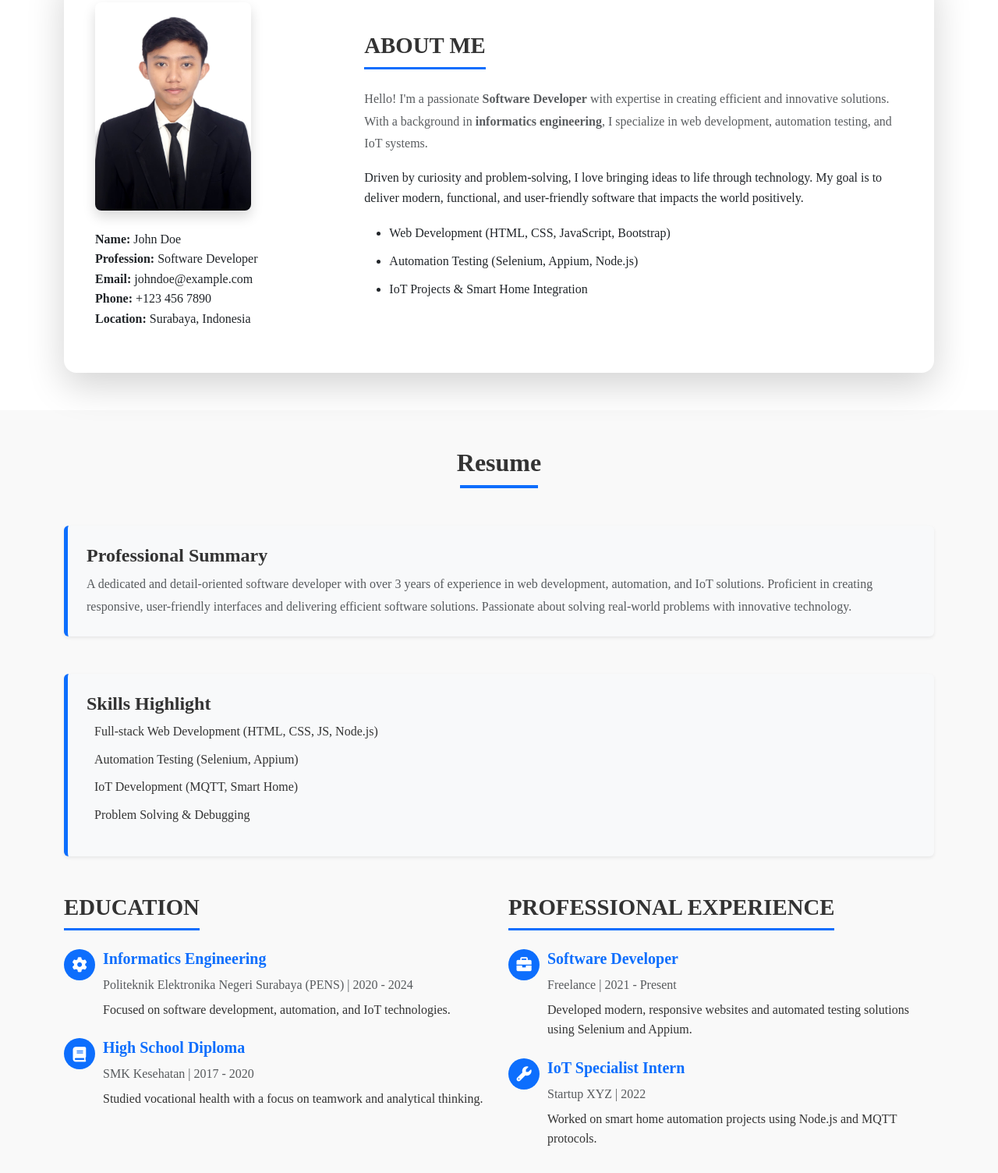
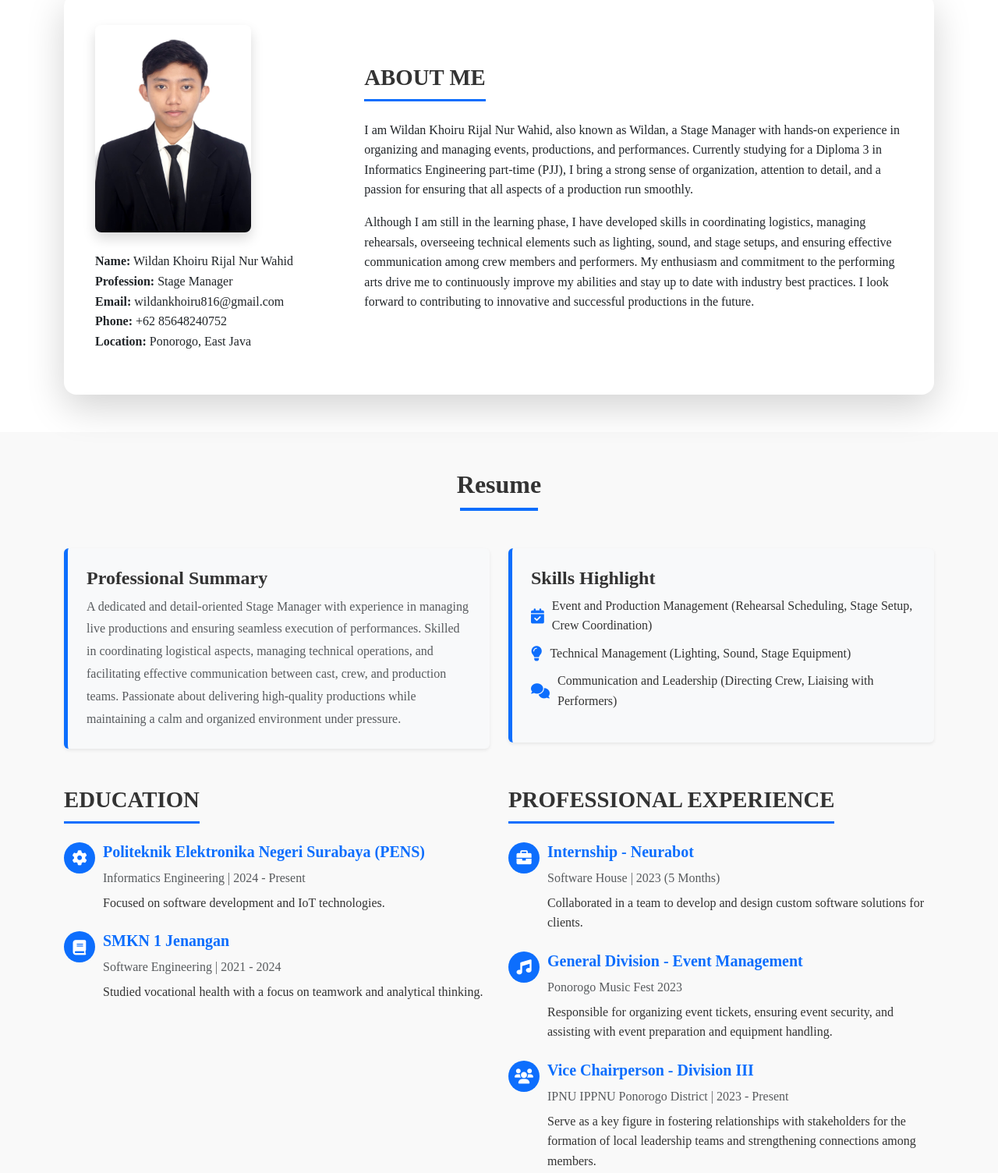
Before and after one commit to xRullz/Portofolio, a plain HTML site: page index.html in a window 1280 px wide. Shown: the part 1271-2775 px from the top of the page at 78% size. Drawn offline with nearby package versions, Linux system fonts and the light colour scheme.

Commit message:
update data

```diff
--- a/index.html
+++ b/index.html
@@ -16,9 +16,7 @@
   </head>
   <body>
     <!-- Navbar -->
-    <nav
-      class="navbar navbar-expand-lg navbar-dark bg-dark shadow-lg sticky-top"
-    >
+    <nav class="navbar navbar-expand-lg navbar-dark bg-dark shadow-lg sticky-top">
       <div class="container">
         <!-- Brand Name -->
         <a class="navbar-brand fw-bold d-flex align-items-center" href="#">
@@ -63,7 +61,7 @@
       <div class="overlay"></div>
       <div class="container text-center position-relative">
         <h1 class="display-4 fw-bold">
-          Hi, I'm <span class="text-highlight">[Your Name]</span>
+          Hi, I'm <span class="text-highlight">Wildan Khoiru Rijal N.R</span>
         </h1>
         <p class="lead mt-3">
           A <span class="text-highlight">Professional Software Developer</span> passionate
@@ -92,12 +90,12 @@
           <div class="col-md-4">
             <div class="skill-card text-center p-4 shadow-sm border-0">
               <div class="icon-container mb-3">
-                <i class="fas fa-code fa-3x text-primary"></i>
+                <i class="fas fa-users fa-3x text-primary"></i>
               </div>
-              <h5 class="fw-bold">Web Development</h5>
+              <h5 class="fw-bold">Event Management</h5>
               <p class="text-muted">
-                Designing and developing modern, responsive websites with user-friendly
-                interfaces.
+                Organizing and overseeing events, ensuring smooth execution from planning
+                to completion.
               </p>
             </div>
           </div>
@@ -105,11 +103,12 @@
           <div class="col-md-4">
             <div class="skill-card text-center p-4 shadow-sm border-0">
               <div class="icon-container mb-3">
-                <i class="fas fa-robot fa-3x text-success"></i>
+                <i class="fas fa-shield-alt fa-3x text-success"></i>
               </div>
-              <h5 class="fw-bold">Automation</h5>
+              <h5 class="fw-bold">Event Security & Logistics</h5>
               <p class="text-muted">
-                Specializing in automating workflows using tools like Selenium and Appium.
+                Coordinating security measures and managing event logistics to ensure a
+                safe and efficient environment.
               </p>
             </div>
           </div>
@@ -117,11 +116,12 @@
           <div class="col-md-4">
             <div class="skill-card text-center p-4 shadow-sm border-0">
               <div class="icon-container mb-3">
-                <i class="fas fa-microchip fa-3x text-danger"></i>
+                <i class="fas fa-handshake fa-3x text-danger"></i>
               </div>
-              <h5 class="fw-bold">IoT Solutions</h5>
+              <h5 class="fw-bold">Stakeholder Engagement</h5>
               <p class="text-muted">
-                Creating smart home systems and IoT solutions for modern living.
+                Building and maintaining strong relationships with stakeholders to ensure
+                successful collaboration and outcomes.
               </p>
             </div>
           </div>
@@ -145,11 +145,11 @@
                   />
                   <!-- <div class="personal-details mt-3"> -->
                   <ul class="list-unstyled mt-4">
-                    <li><strong>Name:</strong> John Doe</li>
-                    <li><strong>Profession:</strong> Software Developer</li>
-                    <li><strong>Email:</strong> johndoe@example.com</li>
-                    <li><strong>Phone:</strong> +123 456 7890</li>
-                    <li><strong>Location:</strong> Surabaya, Indonesia</li>
+                    <li><strong>Name:</strong> Wildan Khoiru Rijal Nur Wahid</li>
+                    <li><strong>Profession:</strong> Stage Manager</li>
+                    <li><strong>Email:</strong> wildankhoiru816@gmail.com</li>
+                    <li><strong>Phone:</strong> +62 85648240752</li>
+                    <li><strong>Location:</strong> Ponorogo, East Java</li>
                   </ul>
                   <!-- </div> -->
                 </div>
@@ -157,22 +157,24 @@
                 <!-- Right Column: About Content -->
                 <div class="col-lg-8">
                   <h2 class="section-title mb-4">About Me</h2>
-                  <p class="text-muted">
-                    Hello! I'm a passionate <strong>Software Developer</strong> with
-                    expertise in creating efficient and innovative solutions. With a
-                    background in <strong>informatics engineering</strong>, I specialize
-                    in web development, automation testing, and IoT systems.
+                  <p>
+                    I am Wildan Khoiru Rijal Nur Wahid, also known as Wildan, a Stage
+                    Manager with hands-on experience in organizing and managing events,
+                    productions, and performances. Currently studying for a Diploma 3 in
+                    Informatics Engineering part-time (PJJ), I bring a strong sense of
+                    organization, attention to detail, and a passion for ensuring that all
+                    aspects of a production run smoothly.
                   </p>
                   <p>
-                    Driven by curiosity and problem-solving, I love bringing ideas to life
-                    through technology. My goal is to deliver modern, functional, and
-                    user-friendly software that impacts the world positively.
+                    Although I am still in the learning phase, I have developed skills in
+                    coordinating logistics, managing rehearsals, overseeing technical
+                    elements such as lighting, sound, and stage setups, and ensuring
+                    effective communication among crew members and performers. My
+                    enthusiasm and commitment to the performing arts drive me to
+                    continuously improve my abilities and stay up to date with industry
+                    best practices. I look forward to contributing to innovative and
+                    successful productions in the future.
                   </p>
-                  <ul class="about-skills-list">
-                    <li>Web Development (HTML, CSS, JavaScript, Bootstrap)</li>
-                    <li>Automation Testing (Selenium, Appium, Node.js)</li>
-                    <li>IoT Projects & Smart Home Integration</li>
-                  </ul>
                 </div>
               </div>
             </div>
@@ -185,34 +187,41 @@
     <section id="resume" class="resume-section py-5">
       <div class="container">
         <h2 class="text-center fw-bold mb-5">Resume</h2>
-
+        <div class="row">
+          <div class="col-lg-6">
             <!-- Summary Section -->
             <div class="summary-section bg-light p-4 rounded shadow-sm mb-5">
               <h4 class="fw-bold">Professional Summary</h4>
               <p class="text-muted mb-0">
-            A dedicated and detail-oriented software developer with over 3 years of
-            experience in web development, automation, and IoT solutions. Proficient in
-            creating responsive, user-friendly interfaces and delivering efficient
-            software solutions. Passionate about solving real-world problems with
-            innovative technology.
+                A dedicated and detail-oriented Stage Manager with experience in managing
+                live productions and ensuring seamless execution of performances. Skilled
+                in coordinating logistical aspects, managing technical operations, and
+                facilitating effective communication between cast, crew, and production
+                teams. Passionate about delivering high-quality productions while
+                maintaining a calm and organized environment under pressure.
               </p>
             </div>
-
+          </div>
+          <div class="col-lg-6">
             <!-- Skills Highlights -->
             <div class="skills-section bg-light p-4 rounded shadow-sm mb-5">
               <h4 class="fw-bold">Skills Highlight</h4>
               <ul class="skills-list">
                 <li>
-              <i class="fa fas fa-code-slash"></i> Full-stack Web Development (HTML, CSS,
-              JS, Node.js)
+                  <i class="fas fa-calendar-check"></i> Event and Production Management
+                  (Rehearsal Scheduling, Stage Setup, Crew Coordination)
                 </li>
-            <li><i class="fa fas fa-cpu"></i> Automation Testing (Selenium, Appium)</li>
                 <li>
-              <i class="fa fas fa-brightness-alt-high"></i> IoT Development (MQTT, Smart
-              Home)
+                  <i class="fas fa-lightbulb"></i> Technical Management (Lighting, Sound,
+                  Stage Equipment)
                 </li>
-            <li><i class="fa fas fa-puzzle"></i> Problem Solving & Debugging</li>
+                <li>
+                  <i class="fas fa-comments"></i> Communication and Leadership (Directing
+                  Crew, Liaising with Performers)
+                </li>
               </ul>
+            </div>
+          </div>
         </div>
 
         <div class="row">
@@ -223,18 +232,16 @@
               <div class="icon-box">
                 <i class="fas fa-gear"></i>
               </div>
-              <h5 class="fw-bold">Informatics Engineering</h5>
-              <p class="text-muted mb-1">
-                Politeknik Elektronika Negeri Surabaya (PENS) | 2020 - 2024
-              </p>
-              <p>Focused on software development, automation, and IoT technologies.</p>
+              <h5 class="fw-bold">Politeknik Elektronika Negeri Surabaya (PENS)</h5>
+              <p class="text-muted mb-1">Informatics Engineering | 2024 - Present</p>
+              <p>Focused on software development and IoT technologies.</p>
             </div>
             <div class="resume-item mb-4 position-relative">
               <div class="icon-box">
                 <i class="fa fas fa-book"></i>
               </div>
-              <h5 class="fw-bold">High School Diploma</h5>
-              <p class="text-muted mb-1">SMK Kesehatan | 2017 - 2020</p>
+              <h5 class="fw-bold">SMKN 1 Jenangan</h5>
+              <p class="text-muted mb-1">Software Engineering | 2021 - 2024</p>
               <p>
                 Studied vocational health with a focus on teamwork and analytical
                 thinking.
@@ -249,21 +256,34 @@
               <div class="icon-box">
                 <i class="fa fas fa-briefcase"></i>
               </div>
-              <h5 class="fw-bold">Software Developer</h5>
-              <p class="text-muted mb-1">Freelance | 2021 - Present</p>
+              <h5 class="fw-bold">Internship - Neurabot</h5>
+              <p class="text-muted mb-1">Software House | 2023 (5 Months)</p>
               <p>
-                Developed modern, responsive websites and automated testing solutions
-                using Selenium and Appium.
+                Collaborated in a team to develop and design custom software solutions for
+                clients.
               </p>
             </div>
             <div class="resume-item mb-4 position-relative">
               <div class="icon-box">
-                <i class="fa fas fa-wrench"></i>
+                <i class="fa fas fa-music"></i>
               </div>
-              <h5 class="fw-bold">IoT Specialist Intern</h5>
-              <p class="text-muted mb-1">Startup XYZ | 2022</p>
+              <h5 class="fw-bold">General Division - Event Management</h5>
+              <p class="text-muted mb-1">Ponorogo Music Fest 2023</p>
               <p>
-                Worked on smart home automation projects using Node.js and MQTT protocols.
+                Responsible for organizing event tickets, ensuring event security, and
+                assisting with event preparation and equipment handling.
+              </p>
+            </div>
+            <div class="resume-item mb-4 position-relative">
+              <div class="icon-box">
+                <i class="fa fas fa-users"></i>
+              </div>
+              <h5 class="fw-bold">Vice Chairperson - Division III</h5>
+              <p class="text-muted mb-1">IPNU IPPNU Ponorogo District | 2023 - Present</p>
+              <p>
+                Serve as a key figure in fostering relationships with stakeholders for the
+                formation of local leadership teams and strengthening connections among
+                members.
               </p>
             </div>
           </div>
@@ -320,12 +340,12 @@
             <div class="col-md-6 ps-md-4 text-center">
               <h2 class="section-title mb-4">Find Me On</h2>
               <div class="social-icons d-flex justify-content-center">
-                <a href="mailto:johndoe@example.com" class="social-link mx-3">
+                <a href="mailto:wildankhoiru816@gmail.com" class="social-link mx-3">
                   <i class="fas fa-envelope"></i>
                   <p>Email</p>
                 </a>
                 <a
-                  href="https://wa.me/1234567890"
+                  href="https://wa.me/+6285648240752"
                   target="_blank"
                   class="social-link mx-3"
                 >
@@ -333,7 +353,7 @@
                   <p>WhatsApp</p>
                 </a>
                 <a
-                  href="https://www.instagram.com/johndoe"
+                  href="https://www.instagram.com/rjl_n.w"
                   target="_blank"
                   class="social-link mx-3"
                 >
@@ -368,13 +388,13 @@
 
         <!-- Social Media Icons -->
         <div class="social-icons">
-          <a href="https://wa.me/1234567890" target="_blank"
+          <a href="https://wa.me/+6285648240752" target="_blank"
             ><i class="fab fa-whatsapp"></i
           ></a>
-          <a href="https://www.instagram.com/yourprofile" target="_blank"
+          <a href="https://www.instagram.com/rjl_n.w" target="_blank"
             ><i class="fab fa-instagram"></i
           ></a>
-          <a href="mailto:johndoe@example.com" target="_blank"
+          <a href="mailto:wildankhoiru816@gmail.com" target="_blank"
             ><i class="fas fa-envelope"></i
           ></a>
         </div>
```
Lines whose indentation alone changed are shown as unchanged.
